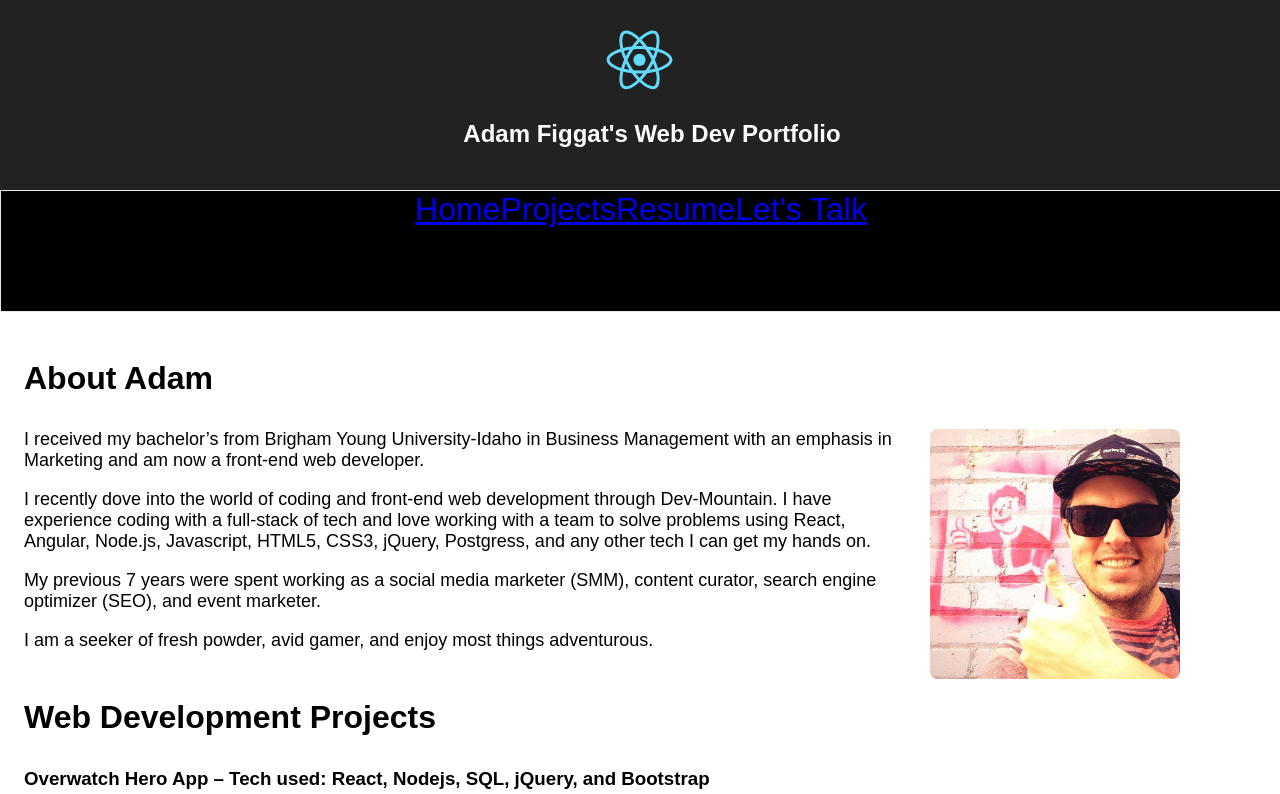
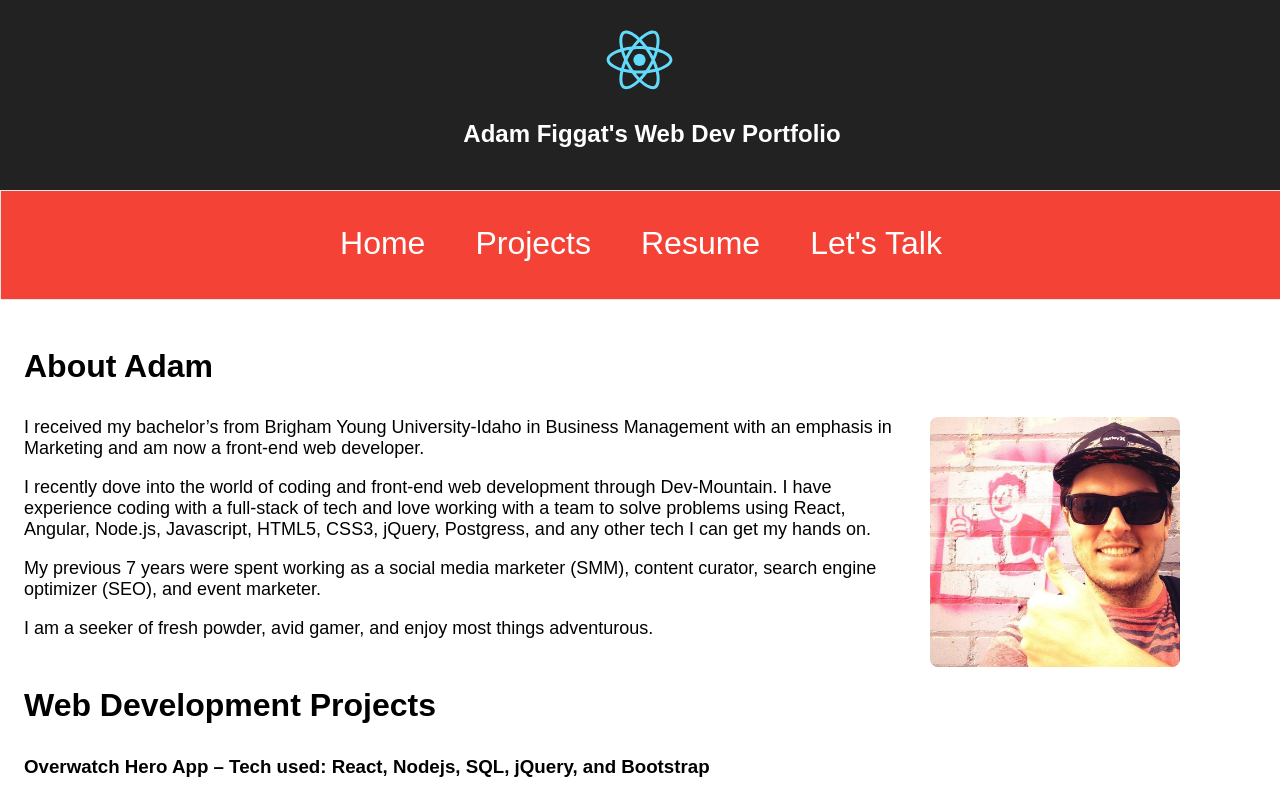
Before and after one commit to adamfigg/onlinePortfolio, a React (Create React App) app in the folder adam-portfolio/: page / in a window 1280 px wide. Shown: the top 794 px of the page. Built offline with nearby package versions, Linux system fonts and the light colour scheme.

Commit message:
styled the navbar more and made it better ready for links to text on the page

```diff
--- a/adam-portfolio/src/App.css
+++ b/adam-portfolio/src/App.css
@@ -289,17 +289,31 @@ to { box-shadow: 0 0 100px 15px #F4F6AD; }
 
 .navBar {
   font-size: 2rem;
-  background-color:black;
+  background-color:#f44336;
  position: sticky;
-  color: white;
   text-align: center;
   width: 100%;
-  height: 120px;
+  height: 80px;
    border: 1px solid #e7e7e7;
    z-index: 9;
    top: 0;
+   padding: 20px 0px 8px 0px;
 
 }
+
+a {
+     background-color: #f44336;
+    color: white;
+    padding: 14px 25px;
+    text-align: center;
+    text-decoration: none;
+    display: inline-block;
+  /*color: white;
+  display: flex;
+  justify-content: space-between;*/
+}
+
+
 
 
 .Profile-pic {
--- a/adam-portfolio/src/components/NavBar/NavBar.js
+++ b/adam-portfolio/src/components/NavBar/NavBar.js
@@ -5,7 +5,7 @@ class NavBar extends Component {
     render() {
         return (
 
-            <div class="navBar">
+            <div id="nav" className="navBar">
                 <a href="#home">Home</a>
                 <a href="#projects">Projects</a>
                 <a href="#resume">Resume</a>
```
